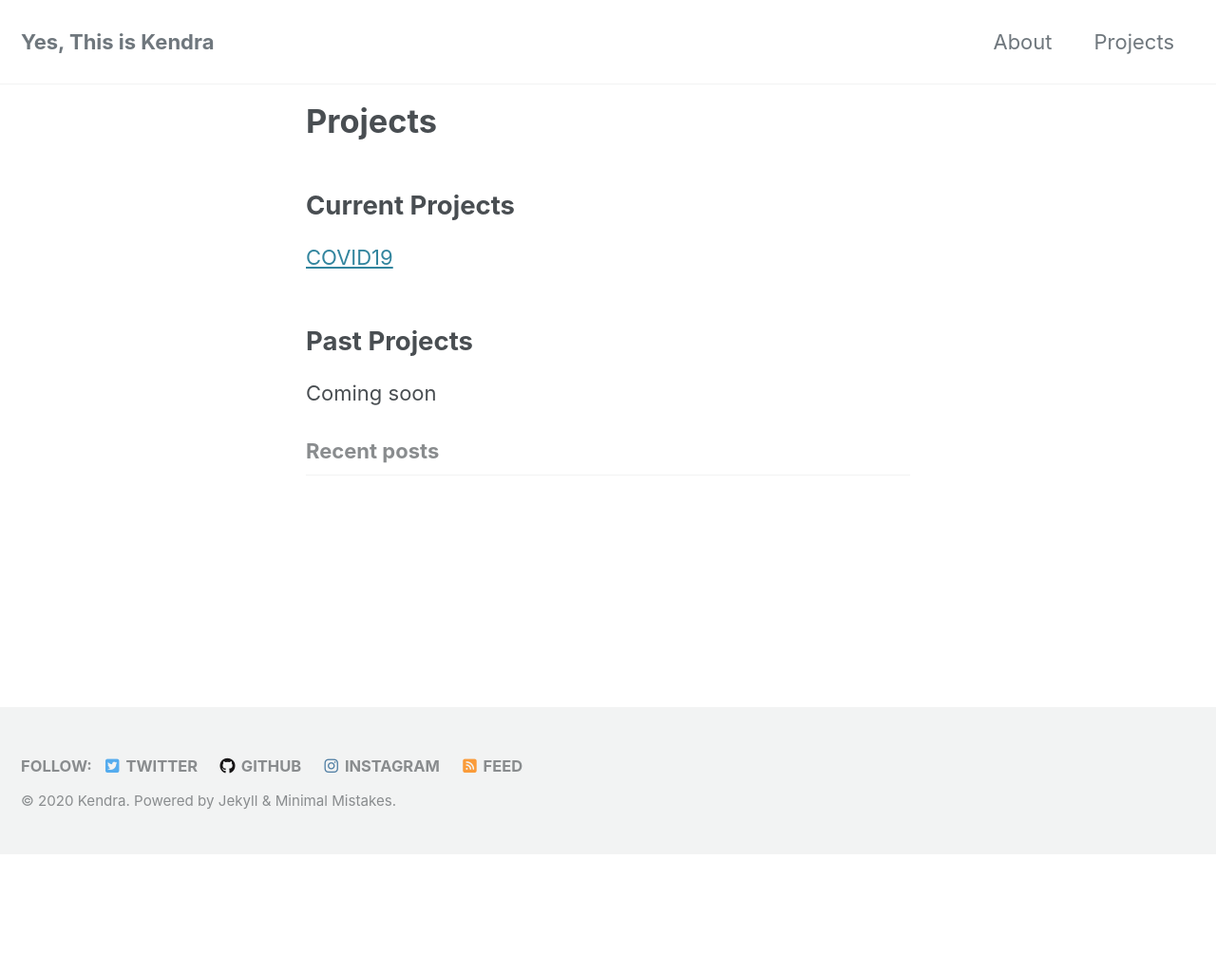
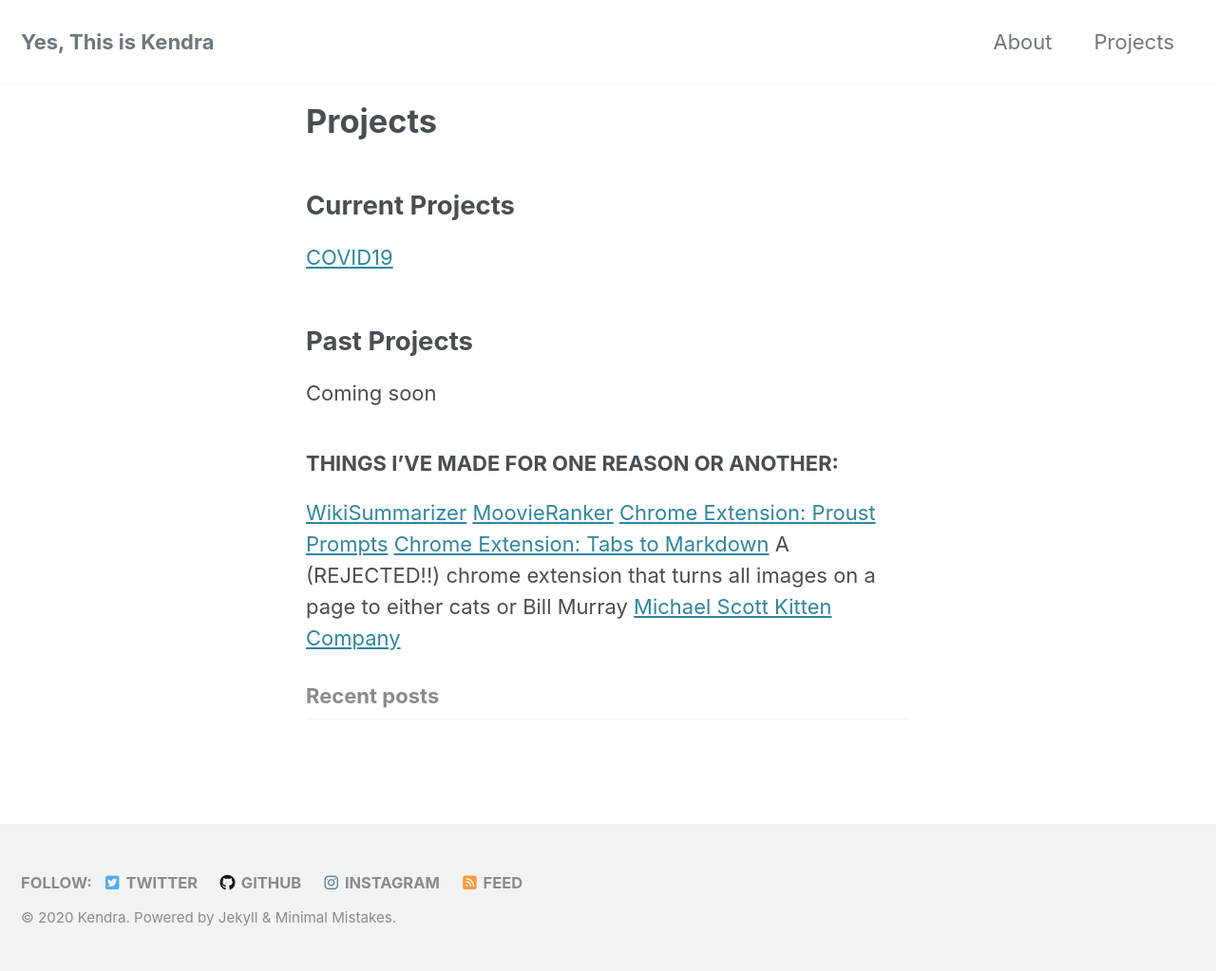
Before and after one commit to yesthisiskendra/yesthisiskendra.github.io, a Jekyll site: the page built from _pages/projects.md, in a window 1280 px wide. Shown: the whole page at 95% size. Built offline with Jekyll 4.4.1, drawn with Linux system fonts in a browser that asks for light colours; cached includes are drawn as plain includes; nearby versions of some CDN libraries; before the commit the page ends 900 px from its top, so only the background shows below that.

Commit message:
Add to projects

```diff
--- a/_pages/projects.md
+++ b/_pages/projects.md
@@ -11,3 +11,12 @@
 ## Past Projects
 
 Coming soon
+
+### THINGS I'VE MADE FOR ONE REASON OR ANOTHER:
+
+[WikiSummarizer](http://wikisummarizer.herokuapp.com/)
+[MoovieRanker](https://aaroncaraway.github.io/moovieranker/)
+[Chrome Extension: Proust Prompts](https://chrome.google.com/webstore/detail/proust-prompts/egkfjfopadpmhjcmephkepgpplpbofpc?hl=en)
+[Chrome Extension: Tabs to Markdown](https://chrome.google.com/webstore/detail/tabs-as-markdown/ajipphpanoaggohadhcfidefedclmhnn?hl=en)
+A (REJECTED!!) chrome extension that turns all images on a page to either cats or Bill Murray
+[Michael Scott Kitten Company](http://michaelscottkittencompany.com/)
```
